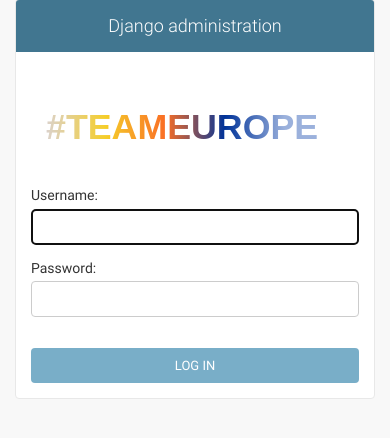
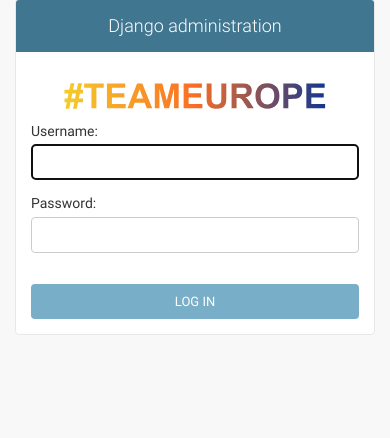
Before and after one commit to denysboiko/jp-laos, a Django app: page /admin/login/?next=/ in a window 390 px wide. Shown: the part 51-489 px from the top of the page. Run offline with Django 3.2, Linux system fonts and the light colour scheme; parts of the project's set-up code (start-up, migrations or seed data) failed here and were passed over.

Commit message:
Make flag size equivalent and fix TeamEurope logo on mobile screens

```diff
--- a/templates/admin/login.html
+++ b/templates/admin/login.html
@@ -3,16 +3,6 @@
 
 {% block extrastyle %}{{ block.super }}
     <link rel="stylesheet" type="text/css" href="{% static "admin/css/login.css" %}"/>
-    <style>
-        svg {
-            font-family: Arial, sans-serif;
-            font-weight: bold;
-            text-transform: uppercase;
-            max-height: 90vh;
-            margin: 5vh auto;
-            display: block;
-        }
-    </style>
     {{ form.media }}
 {% endblock %}
 
@@ -53,27 +43,8 @@
             </p>
         {% endif %}
 
-        <div style="margin: 10px 15px">
-            <svg viewBox="0 0 300 36">
-                <defs>
-                    <linearGradient id="rainbow" x1="0" x2="100%" y1="0" y2="0" gradientUnits="userSpaceOnUse">
-                        <stop stop-color="#DBD2CC" offset="0%"/>
-                        <stop stop-color="#F5CE2A" offset="20%"/>
-                        <stop stop-color="#FA6E25" offset="40%"/>
-                        <stop stop-color="#003399" offset="60%"/>
-                        <stop stop-color="#9BB1DC" offset="80%"/>
-                    </linearGradient>
-                </defs>
-                <text fill="url(#rainbow)">
-                    <tspan
-                            font-size="36"
-                            x="0"
-                            y="30">
-                        #TEAMEUROPE
-                    </tspan>
-                </text>
-            </svg>
-        </div>
+        <img class="ui" height="36px" src="{% static 'img/team-europe-logo.svg' %}"
+             style="margin: 10px auto; display: block" alt="Team Europe">
 
         <form action="{{ app_path }}" method="post" id="login-form">{% csrf_token %}
             <div class="form-row">
```
Also changed, not shown: templates/index.html (+5 -44 lines), jplaos/static/img/team-europe-logo.svg (added).
